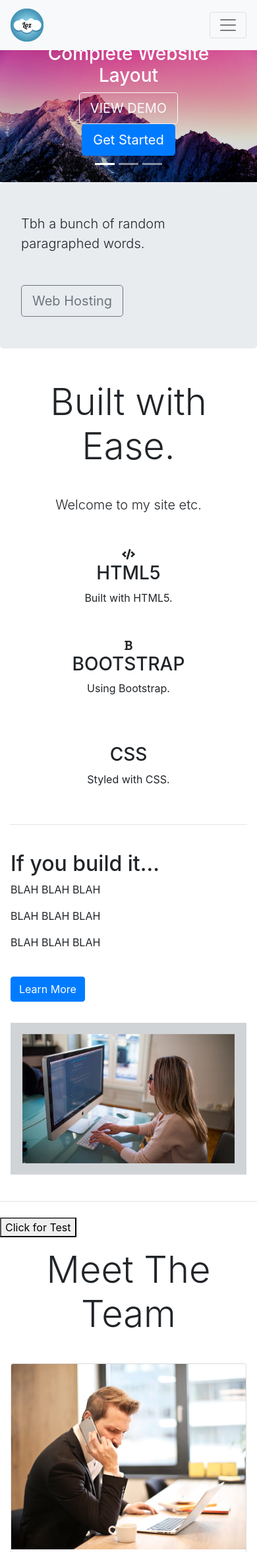
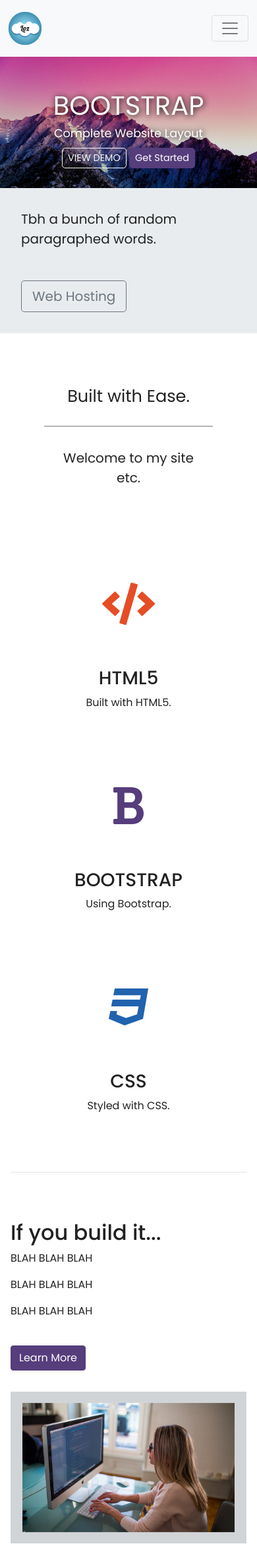
Before and after one commit to OhhLoz/PersonalWebsite, a PHP site: page / in a window 390 px wide; the page is wider, and only the part inside the window is pictured. Shown: the top 2352 px of that part at 66% size. Run offline with PHP 8.4, Linux system fonts and the light colour scheme; some libraries are stand-ins or nearby versions.

Commit message:
Template Complete
(Apart from Misalignment of Anchors in Social Section)

```diff
--- a/index.html
+++ b/index.html
@@ -56,7 +56,7 @@
       </ul>
       <div class="carousel-inner">
         <div class="carousel-item active">
-          <img class="d-block w-100" src="img/background.png">
+          <img src="img/background.png">
           <div class="carousel-caption">
             <h1 class="display-2">Bootstrap</h1>
             <h3>Complete Website Layout</h3>
@@ -65,10 +65,10 @@
           </div>
         </div>
         <div class="carousel-item">
-            <img class="d-block w-100" src="img/background2.png">
+            <img src="img/background2.png">
         </div>
         <div class="carousel-item">
-            <img class="d-block w-100" src="img/background3.png">
+            <img src="img/background3.png">
         </div>
       </div>
     </div>
@@ -112,7 +112,7 @@
             <p>Using Bootstrap.</p>
         </div>
         <div class="col-sm-12 col-md-4">
-            <i class="fa fa-css3"></i>
+            <i class="fab fa-css3"></i>
             <h3>CSS</h3>
             <p>Styled with CSS.</p>
         </div>
@@ -143,7 +143,7 @@
     <hr class="my-4">
     <figure>
       <div class="fixed-wrap">
-        <div id="fixed-wrap">
+        <div id="fixed">
         </div>
       </div>
     </figure>
@@ -229,6 +229,7 @@
           <img src="img/bootstrap2.png" class="img-fluid">
         </div>
       </div>
+      <hr class="my-4">
     </div>
 
     <!-- Connect -->
@@ -254,7 +255,9 @@
       <div class="container-fluid padding">
         <div class="row text-center">
           <div class="col-md-4">
-            <img src="img/MyLogoRounded.png">
+            <div class="footerimg">
+                <img src="img/MyLogoRounded.png">
+            </div>
             <hr class="light">
             <p>PHONE NUMBER</p>
             <p>EMAIL ADDRESS</p>
@@ -278,8 +281,8 @@
             <p>City, State, Postal Code</p>
           </div>
           <div class="col-12">
-            <hr class="light">
-            <h5>&copy; laurenceure.me</h5>
+            <hr class="light-100">
+            <h5>&copy; Laurence Ure</h5>
           </div>
         </div>
       </div>
--- a/style.css
+++ b/style.css
@@ -1,24 +1,222 @@
 @import url('https://fonts.googleapis.com/css?family=Poppins:400,500,700');
 
+html, body {
+  height: 100%;
+  width: 100%;
+  font-family: 'Poppins', sans-serif;
+  color: #222
+}
 
+.navbar {
+  padding: .8rem;
+}
 
+.navbar-nav li {
+  padding-right: 20px;
+}
+.nav-link {
+  font-size: 1.1em !important;
+}
 
+.carousel-inner img {
+  width: 100%;
+  height: 100%;
+}
 
+.carousel-caption {
+  position: absolute;
+  top: 50%;
+  transform: translateY(-50%);
+}
 
+.carousel-caption h1 {
+  font-size: 500%;
+  text-transform: uppercase;
+  text-shadow: 1px 1px 10px #000;
+}
 
+.carousel-caption h3 {
+  font-size: 200%;
+  font-weight: 500;
+  text-shadow: 1px 1px 10px #000;
+  padding-bottom: 1rem;
+}
 
+.btn-primary {
+  background-color: #6648b1;
+  border: 1px solid #6648b1;
+}
 
+.btn-primary {
+  background-color: #563d7c;
+  border: 1px solid #563d7c;
+}
 
+.jumbotron {
+  padding: 1rem;
+  border-radius: 0;
+}
+
+.padding{
+  padding-bottom: 2rem;
+}
+
+.welcome{
+  width:75%;
+  margin: 0 auto;
+  padding-top: 2rem;
+}
+
+.welcome hr{
+  border-top: 2px solid #b4b4b4;
+  width: 95%;
+  margin-top: .3rem;
+  margin-bottom: 1rem;
+}
+
+.fa-code {
+  color: #e54d26;
+}
+
+.fa-bold {
+  color: #563d7c;
+}
+
+.fa-css3 {
+  color: #2163af;
+}
+
+.fa-code, .fa-bold, .fa-css3{
+  font-size: 4em;
+  margin: 1rem;
+}
+
+.fun{
+  width: 100%;
+  margin-bottom: 2rem;
+}
+
+.gif{
+  max-width: 100%;
+}
+
+.social a, i{
+  font-size: 4.5em;
+  padding: 3rem;
+}
+.fa-facebook-f{
+  color: #3b5998;
+}
+.fa-twitter{
+  color: #00aced;
+}
+.fa-github{
+  color: #333;
+}
+.fa-linkedin-in{
+  color: #0077b5;
+}
+.fa-envelope{
+  color: #d34836;
+}
+
+.fa-facebook-f:hover, .fa-twitter:hover, .fa-github:hover, .fa-linkedin-in:hover, .fa-envelope:hover{
+  color: #d5d5d5;
+}
+
+footer {
+  background-color: #3f3f3f;
+  color: #d5d5d5;
+  padding-top: 2rem;
+}
+
+hr.light{
+  border-top: 1px solid #d5d5d5;
+  width: 75%;
+  margin-top: .8rem;
+  margin-bottom: 1rem;
+}
+
+footer a{
+  color: #d5d5d5;
+}
+
+hr.light-100{
+  border-top: 1px solid #d5d5d5;
+  width: 100%;
+  margin-top: .8rem;
+  margin-bottom: 1rem;
+}
 
 /*---Media Queries --*/
-@media (max-width: 992px) {
+@media (max-width: 992px)
+{
+  .social a{
+    font-size: 4em;
+    padding: 2rem;
+  }
+}
+@media (max-width: 768px)
+{
+  .carousel-caption {
+    top: 45%;
+  }
 
+  .carousel-caption h1 {
+    font-size: 350%;
   }
-@media (max-width: 768px) {
 
+  .carousel-caption h3 {
+    font-size: 140%;
+    font-weight: 400;
+    padding-bottom: 0.2rem;
+  }
+
+  .carousel-caption .btn {
+    font-size: 95%;
+    padding: 8px 14px;
+  }
+
+  .display-4 {
+    font-size: 200%;
+  }
+
+  .social a{
+    font-size: 2.5em;
+    padding: 1.2rem;
+  }
 }
-@media (max-width: 576px) {
+@media (max-width: 576px)
+{
+  .carousel-caption {
+    top: 40%;
+  }
 
+  .carousel-caption h1 {
+    font-size: 250%;
+  }
+
+  .carousel-caption h3 {
+    font-size: 110%;
+  }
+
+  .carousel-caption .btn {
+    font-size: 90%;
+    padding: 4px 8px;
+  }
+
+  .carousel-indicators {
+    display:none;
+  }
+
+  .display-4 {
+    font-size: 160%;
+  }
+
+  .social a {
+    font-size: 2em;
+    padding: 0.7rem;
+  }
 }
 
 
@@ -75,6 +273,17 @@ figure {
   width: 100%;
 }
 
+.footerimg{
+  text-align:center;
+  height: 50px;
+}
+
+.footerimg img{
+  height: 100%;
+  display: inline-block;
+  margin: 0 auto;
+}
+
 
 /*
 Extra small (xs) devices (portrait phones, less than 576px)
```
